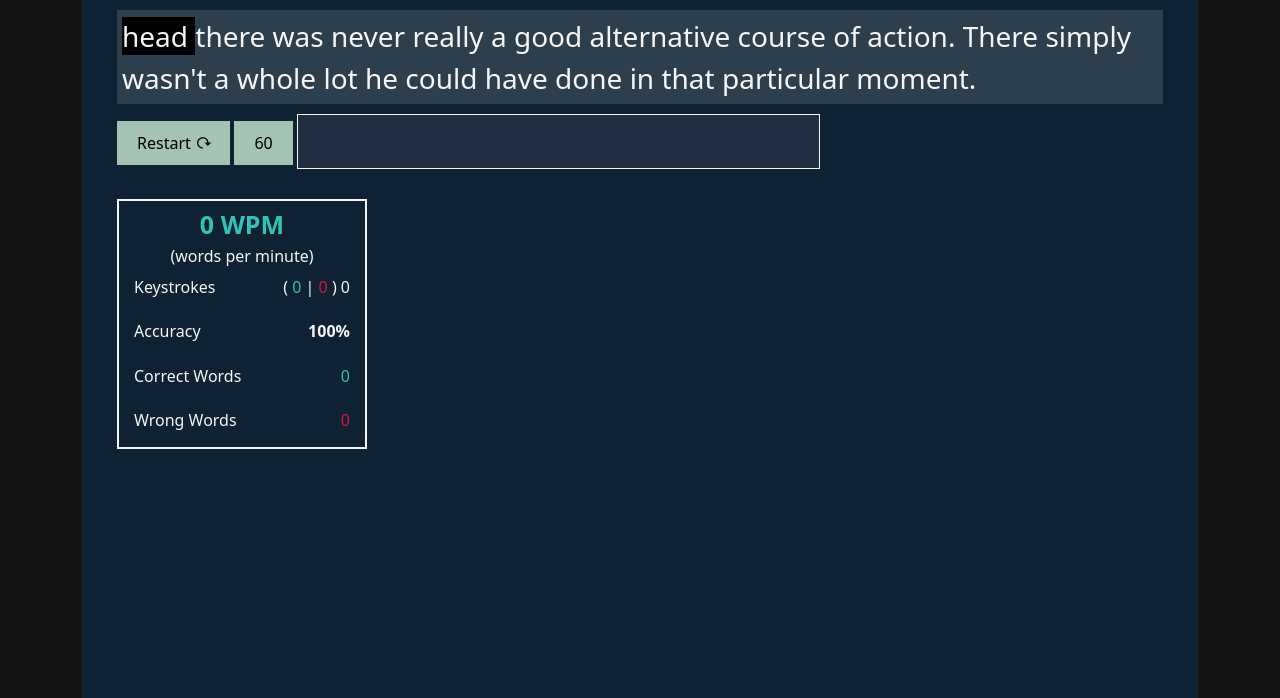
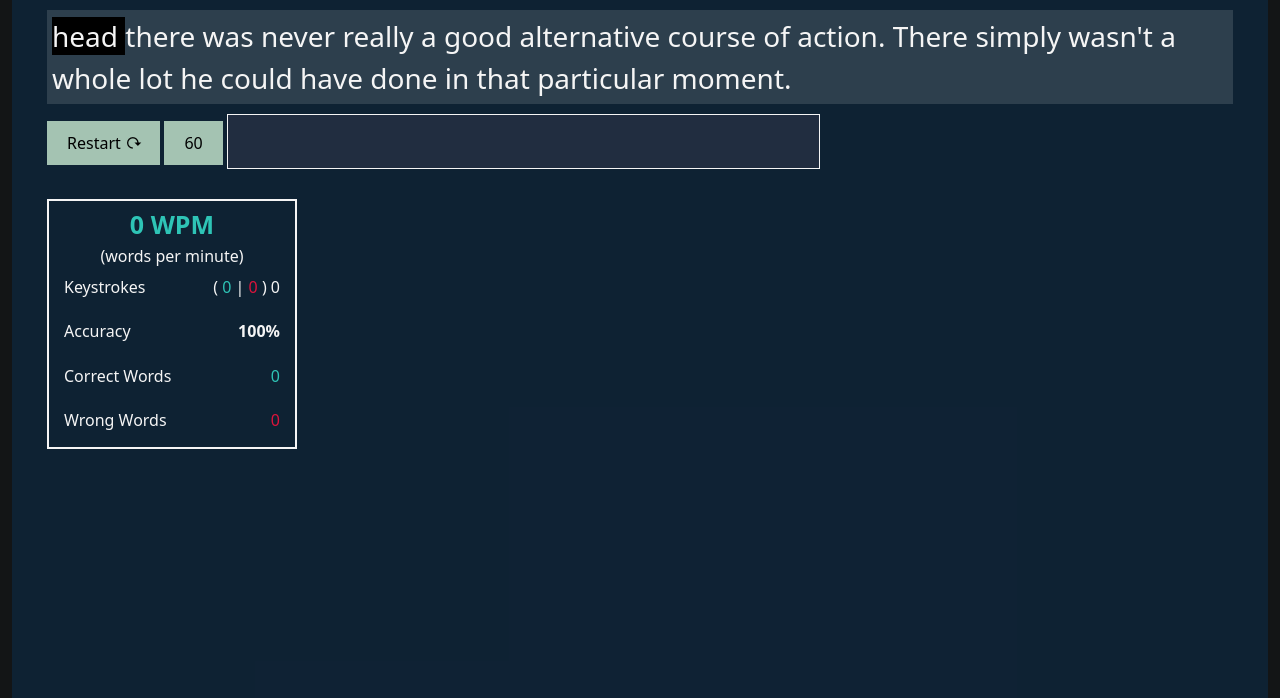
Before and after one commit to abhiseksr/Fast-fingers, a plain HTML site: page FastFingers.html in a window 1280 px wide. Shown: the part 102-800 px from the top of the page. Drawn offline with nearby package versions, Linux system fonts and the light colour scheme.

Commit message:
change width of body to min-width

```diff
--- a/FastFIngers.css
+++ b/FastFIngers.css
@@ -1,12 +1,12 @@
 body{
-    width: 100vw;
-    height: 100vh;
+    min-width: 100vw;
+    min-height: 100vh;
     background-color: #131516;
 }
 
 .contain{
     width: 100%;
-    height: 100vh;
+    min-height: 100vh;
     background-color: #02488a41;
     box-sizing: border-box;
     padding: 15px 35px;
```
